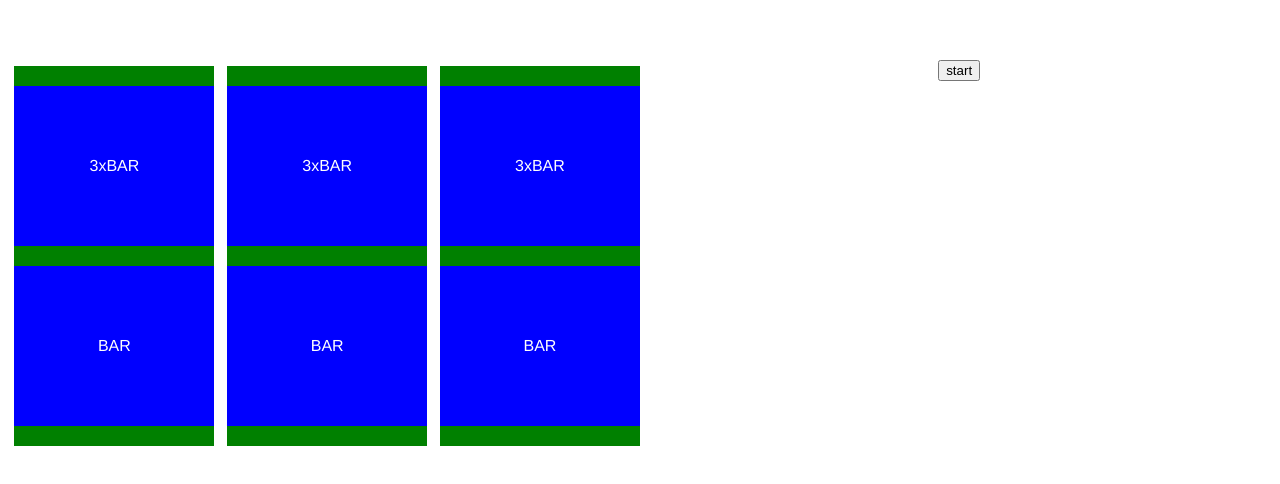
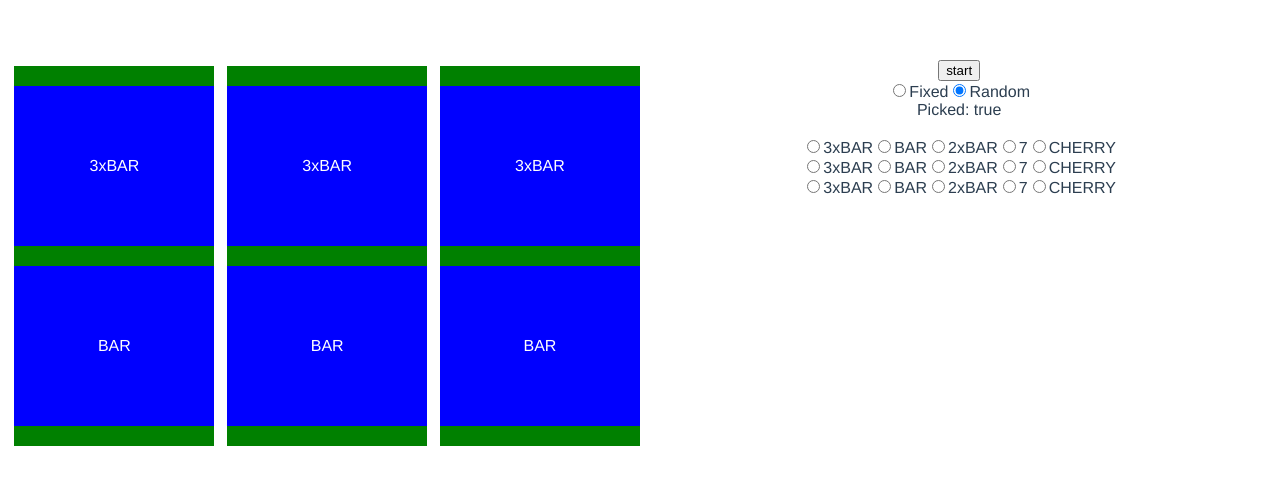
Before and after one commit to davidlamys/SlotMachine, a Vue app: page / in a window 1280 px wide. Shown: the top 484 px of the page. Built offline with nearby package versions, Linux system fonts and the light colour scheme.

Commit message:
Add debug area to control card to display on slots

```diff
--- a/src/App.vue
+++ b/src/App.vue
@@ -1,16 +1,50 @@
 <template>
   <div id="app">
-    <SlotMachine/>
+    <SlotMachine
+      :isRandom="isRandom"
+      :slot1="slot1"
+      :slot2="slot2"
+      :slot3="slot3"
+    />
+    <DebugPanel
+    @isRandom="debugPanelSetIsRandom"
+    @slot1="slot1Selected"
+    @slot2="slot2Selected"
+    @slot3="slot3Selected"/>
   </div>
 </template>
 
 <script>
 import SlotMachine from './components/SlotMachine.vue'
-
+import DebugPanel from './components/DebugPanel.vue'
 export default {
   name: 'app',
   components: {
-    SlotMachine
+    SlotMachine,
+    DebugPanel
+  },
+  data () {
+    return {
+      isRandom: true,
+      slot1: null,
+      slot2: null,
+      slot3: null
+    }
+  },
+  methods: {
+    debugPanelSetIsRandom(value) {
+        this.isRandom = value
+    },
+    slot1Selected(selection) {
+      this.slot1 = selection
+    },
+    slot2Selected(selection) {
+      this.slot2 = selection
+    },
+    slot3Selected(selection) {
+      this.slot3= selection
+    }
+
   }
 }
 </script>
--- /dev/null
+++ b/src/components/DebugPanel.vue
@@ -0,0 +1,76 @@
+<template>
+  <div class="debug-panel">
+    <input type="radio" id="one" value=false @input="setIsRandom" v-model="random">
+    <label for="fixed">Fixed</label>
+    <input type="radio" id="two" value=true @input="setIsRandom" v-model="random">
+    <label for="random">Random</label>
+    <br>
+    <span>Picked: {{ random }}</span>
+    <br>
+    <br>
+    <div class="fixedChoices">
+      <div id="choice1">
+        <input type="radio" id="choice1_0" value=0 @input="$emit('slot1', $event.target.value)" v-model="choice1">
+        <label>3xBAR</label>
+        <input type="radio" id="choice1_1" value=1 @input="$emit('slot1', $event.target.value)" v-model="choice1">
+        <label>BAR</label>
+        <input type="radio" id="choice1_2" value=2 @input="$emit('slot1', $event.target.value)" v-model="choice1">
+        <label>2xBAR</label>
+        <input type="radio" id="choice1_3" value=3 @input="$emit('slot1', $event.target.value)" v-model="choice1">
+        <label>7</label>
+        <input type="radio" id="choice1_4" value=4 @input="$emit('slot1', $event.target.value)" v-model="choice1">
+        <label>CHERRY</label>
+        <br>
+      </div>
+      <div id="choice2">
+        <input type="radio" id="choice2_0" value=0 @input="$emit('slot2', $event.target.value)" v-model="choice2">
+        <label>3xBAR</label>
+        <input type="radio" id="choice2_1" value=1 @input="$emit('slot2', $event.target.value)" v-model="choice2">
+        <label>BAR</label>
+        <input type="radio" id="choice2_2" value=2 @input="$emit('slot2', $event.target.value)" v-model="choice2">
+        <label>2xBAR</label>
+        <input type="radio" id="choice2_3" value=3 @input="$emit('slot2', $event.target.value)" v-model="choice2">
+        <label>7</label>
+        <input type="radio" id="choice2_4" value=4 @input="$emit('slot2', $event.target.value)" v-model="choice2">
+        <label>CHERRY</label>
+        <br>
+      </div>
+      <div id="choice3">
+        <input type="radio" id="choice3_0" value=0 @input="$emit('slot3', $event.target.value)" v-model="choice3">
+        <label>3xBAR</label>
+        <input type="radio" id="choice3_1" value=1 @input="$emit('slot3', $event.target.value)" v-model="choice3">
+        <label>BAR</label>
+        <input type="radio" id="choice3_2" value=2 @input="$emit('slot3', $event.target.value)" v-model="choice3">
+        <label>2xBAR</label>
+        <input type="radio" id="choice3_3" value=3 @input="$emit('slot3', $event.target.value)" v-model="choice3">
+        <label>7</label>
+        <input type="radio" id="choice3_4" value=4 @input="$emit('slot3', $event.target.value)" v-model="choice3">
+        <label>CHERRY</label>
+        <br>
+      </div>
+    </div>
+  </div>
+</template>
+
+<script>
+export default {
+  name: "DebugPanel",
+  methods: {
+    setIsRandom() {
+      console.log(this.random)
+      this.$emit('isRandom', (this.random == "true"))
+    }
+  },
+  data() {
+    return {
+      random: true,
+      choice1: "3xBAR",
+      pos1: "top",
+      choice2: "3xBAR",
+      pos2: "top",
+      choice3: "3xBAR",
+      pos3: "top"
+    }
+  }
+}
+</script>
--- a/src/components/SlotMachine.vue
+++ b/src/components/SlotMachine.vue
@@ -25,6 +25,12 @@ function(cb) { window.setTimeout(cb, 1000/60) }
 
 export default {
   name: 'SlotMachine',
+  props: {
+    "isRandom": Boolean,
+    "slot1": String,
+    "slot2": String,
+    "slot3": String
+  },
   data() {
     return {
       slots: [{
@@ -67,10 +73,12 @@ export default {
       this.opts = this.slots.map( (data, i) => {
 
         const slot = this.$refs.slots[i]
-        const choice = Math.floor( Math.random() * data.items.length )
+        const debugChoice = i == 0 ? this.slot1 : (i == 1 ? this.slot2 : this.slot3)
+        const randomChoice = Math.floor( Math.random() * data.items.length )
+        const choice = this.isRandom ? randomChoice : debugChoice
         const isMiddle = Math.random() >= 0.5
-        console.log("choice", i, data.items[choice], isMiddle)
-        const finalPos = choice * 180 + (isMiddle ? 90 : 0)
+        console.log("choice", choice, data.items[choice], isMiddle)
+        const finalPos = choice * 180 - (isMiddle ? 90 : 0)
 
         const opts = {
           el: slot.querySelector('.slot__wrap'),
```
